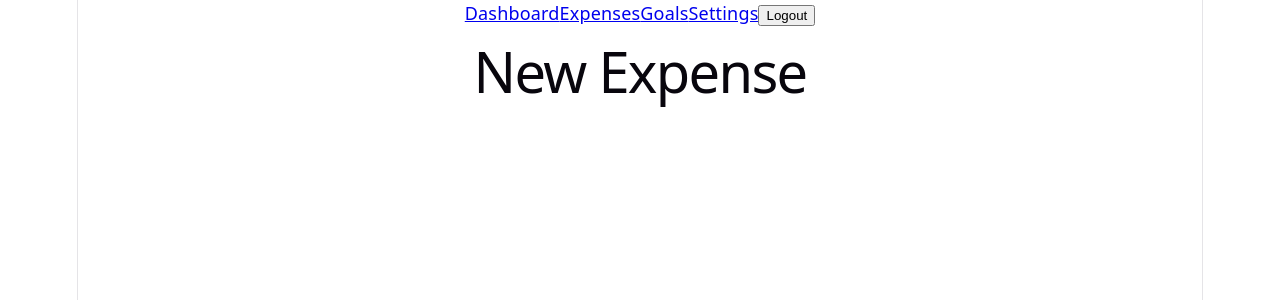
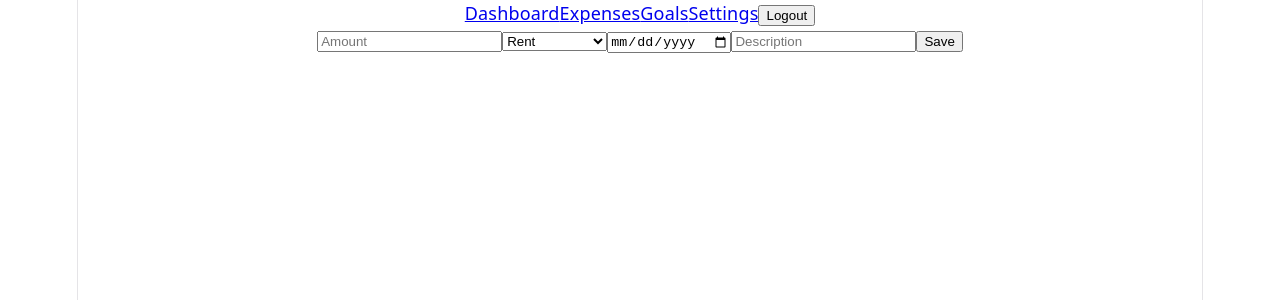
Before and after one commit to Raf0307/FinanceTracking, a React (Vite) app in the folder financeTrack/client/: page /expenses/new in a window 1280 px wide. Shown: the top 300 px of the page. Built offline with nearby package versions, Linux system fonts and the light colour scheme.

Commit message:
Created the newExpense page and connected it to my backend. Creating data to the DB and retrieving it is working.

```diff
--- a/financeTrack/client/src/App.jsx
+++ b/financeTrack/client/src/App.jsx
@@ -1,7 +1,10 @@
 import { Routes, Route, Navigate, useLocation } from 'react-router-dom';
 import Login from './pages/Login.jsx';
 import Dashboard from './pages/Dashboard.jsx'
+import Expenses from './pages/Expenses.jsx'
+import NewExpense from './pages/NewExpense.jsx'
 import Navbar from './components/Navbar.jsx'
+
 
 
 function App() {
@@ -13,8 +16,8 @@ function App() {
       <Routes>
         <Route path="/login" element={<Login />} />
         <Route path="/dashboard" element={<Dashboard />} />
-        <Route path="/expenses" element={<h1>Expenses</h1>} />
-        <Route path="/expenses/new" element={<h1>New Expense</h1>} />
+        <Route path="/expenses" element={<Expenses />} />
+        <Route path="/expenses/new" element={<NewExpense />} />
         <Route path="/expenses/:id/edit" element={<h1>Edit Expense</h1>} />
         <Route path="/goals" element={<h1>Goals</h1>} />
         <Route path="/goals/new" element={<h1>New Goal</h1>} />
--- a/financeTrack/client/src/pages/Expenses.jsx
+++ b/financeTrack/client/src/pages/Expenses.jsx
@@ -1,13 +1,14 @@
 import { useState, useEffect } from "react";
 import api from '../api';
+import { Link } from "react-router-dom";
 
 function Expenses() {
-    //need to add the variables using state here
+    const [expenses, setExpenses] = useState([]);
     useEffect(() => {
         const fetchData = async () => {
         try {
             const response = await api.get('/expenses')
-            //use the setXXX function here to set the data
+            setExpenses(response.data.expenses)
         } catch (error) {
             console.log('Error retrieving data:' + error)
         }
@@ -17,8 +18,14 @@ function Expenses() {
     return (
         <div>
             <h1>Expenses</h1>
+            {expenses.map((item) => (
+                <div key={item.id}>
+                    <p>{item.category}: ${item.amount}</p>
+                </div>
+            ))}
+            <Link to={"/expenses/new"}>Add new Expense</Link>
         </div>
     )
 };
 
-export default Expenses
+export default Expenses;
--- /dev/null
+++ b/financeTrack/client/src/pages/NewExpense.jsx
@@ -0,0 +1,54 @@
+import { useState } from "react";
+import api from '../api';
+
+function NewExpense() {
+    const [amount, setAmount] = useState('');
+    const [category, setCategory] = useState('');
+    const [expense_date, setExpenseDate] = useState('');
+    const [description, setDescription] = useState('');
+
+    async function handleSubmit() {
+        try {
+            const response = await api.post('/expenses', {
+                amount: amount,
+                category: category,
+                expense_date: expense_date,
+                description: description
+            });
+            window.location.href = '/expenses';
+        } catch (error) {
+            console.log('Error with submitting Expense: ' + error);
+        }
+    }
+
+    return (
+        <div>
+            <input
+                type="number"
+                value={amount}
+                onChange={(e) => setAmount(e.target.value)}
+                placeholder="Amount"
+            />
+            <select onChange={(e) => setCategory(e.target.value)}>
+                <option>Rent</option>
+                <option>Food</option>
+                <option>Entertainment</option>
+                <option>Utilities</option>
+            </select>
+            <input
+                type="date"
+                value={expense_date}
+                onChange={(e) => setExpenseDate(e.target.value)}
+            />
+            <input
+                type="text"
+                value={description}
+                onChange={(e) => setDescription(e.target.value)}
+                placeholder="Description"
+            />
+            <button onClick={handleSubmit}>Save</button>
+        </div>
+    )
+};
+
+export default NewExpense;
```
